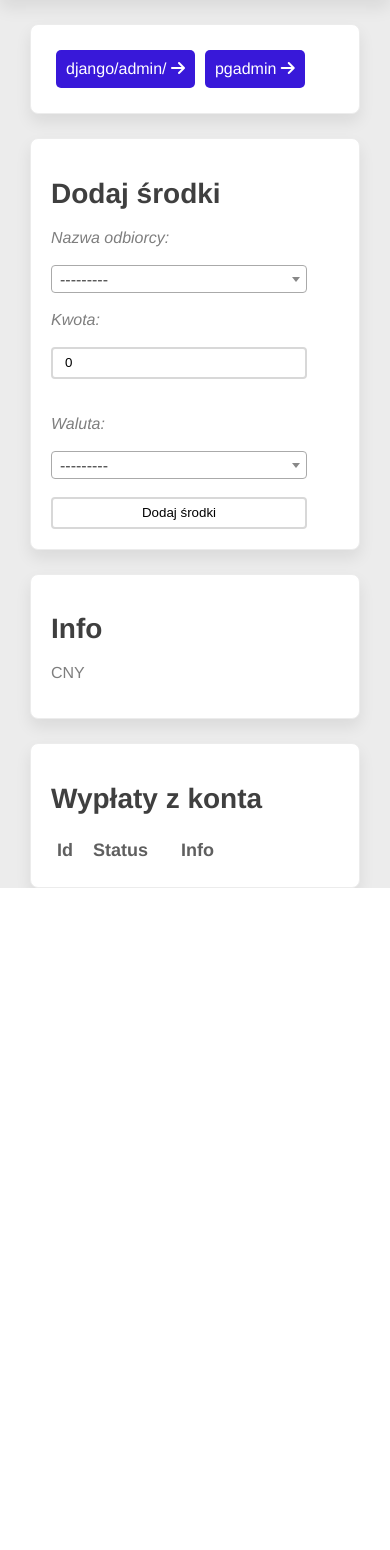
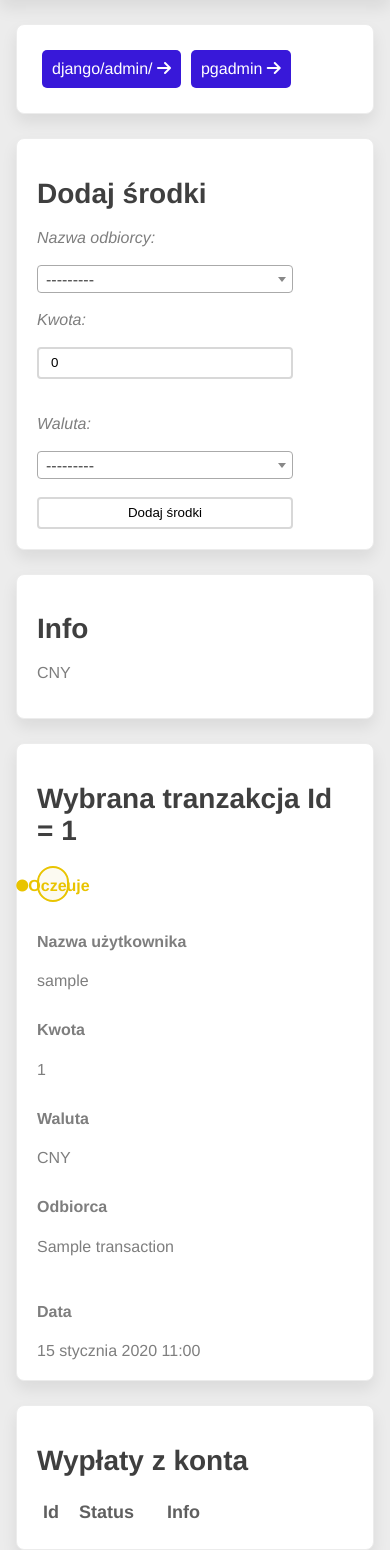
Before and after one commit to Eg-Nickname/django-bank, a Django app: page /admindashboard/inspect/1 in a window 390 px wide. Shown: the part 73-1623 px from the top of the page. Before the commit the page ends 961 px from the top, so only its background shows below. Run offline with Django 4.2, Linux system fonts and the light colour scheme; a user stored in the database is signed in; tables that the repository leaves empty hold one stand-in row (values such as "Sample post"); some libraries are stand-ins or nearby versions.

Commit message:
inspect message, moved container style to base.css

```diff
--- a/admindashboard/static/admindashboard/admindashboard.css
+++ b/admindashboard/static/admindashboard/admindashboard.css
@@ -17,18 +17,9 @@
     grid-column-start: 1;
     grid-column-end: 2;
     grid-row-start: 1;
-
-    margin-left: 30px;
-    height: auto;
-    padding: 20px;
-    width: auto;
+    margin-left: 24px;
     display: flex;
-    /* justify-content: center; */
     align-items: center;
-    border: 1px solid var(--neutral-100);
-    background-color: var(--neutral-000);
-    border-radius: 8px;
-    box-shadow: 0px 8px 16px rgba(0, 0, 0, 0.08);
 }
 
 /* Link acting like button */
@@ -54,14 +45,6 @@
     grid-column-end: 3;
     grid-row-start: 1;
     grid-row-end: 3;
-
-    padding: 20px;
-    width: auto;
-    height: auto;
-    border: 1px solid var(--neutral-100);
-    background-color: var(--neutral-000);
-    border-radius: 8px;
-    box-shadow: 0px 8px 16px rgba(0, 0, 0, 0.08);
 }
 
 /* Forms */
@@ -69,14 +52,7 @@
     grid-column-start: 1;
     grid-column-end: 2;
     grid-row-start: 2;
-
-    margin-left: 30px;
-    padding: 20px;
-    width: auto;
-    border: 1px solid var(--neutral-100);
-    background-color: var(--neutral-000);
-    border-radius: 8px;
-    box-shadow: 0px 8px 16px rgba(0, 0, 0, 0.08);
+    margin-left: 24px;
 }
 
 h1{
@@ -170,14 +146,8 @@
     grid-column-start: 1;
     grid-column-end: end;
     grid-row-start: 3;
-    margin: 0 30px;
-    padding: 20px;
+    margin: 0 24px;
     max-width: 96vw;
-    border: 1px solid var(--neutral-100);
-    background-color: var(--neutral-000);
-    color: var(--neutral-600);
-    border-radius: 8px;
-    box-shadow: 0px 8px 16px rgba(0, 0, 0, 0.08);
 }
 .withdraws-wrapper{
     display: grid;
@@ -214,12 +184,13 @@
     background-color: var(--success-bg);
     font-weight: 600;
 }
-.status-success i{
-    margin-top: 0px;
-    margin-right: 5px;
+.status-success:hover{
+    color: var(--success-border) !important;
+    border: 2px solid var(--success-border) !important;
+    transition: all 0.2s;
 }
 
-.status-warning, .status-warning a{
+.status-warning{
     display: flex;
     justify-content: space-between;
     align-items: center;
@@ -232,16 +203,22 @@
     background-color: var(--warning-bg);
     font-weight: 600;
 }
-.status-warning i{
+.status-warning:hover{
+    color: var(--warning-border) !important;
+    border: 2px solid var(--warning-border) !important;
+    transition: all 0.2s;
+}
+
+.status-success i, .status-warning i{
     margin-top: 0px;
     margin-right: 5px;
 }
 
-.status-success p::before{
+.withdraws-wrapper .status-success p::before{
     content: "Wypłacone";
 }
 
-.status-warning p::before{
+.withdraws-wrapper .status-warning p::before{
     content: "Oczekuje";
 }
 
@@ -280,24 +257,27 @@
         display: flex;
     }
 
-    .status-success p::before{
+    .withdraws-wrapper .status-success p::before{
         content: "";
     }
 
-    .status-warning p::before{
+    .withdraws-wrapper .status-warning p::before{
         content: "";
     }
-    .status-success, .status-warning{
+    .withdraws-wrapper .status-success, .status-warning{
         display: flex;
         width: 16px;
         justify-content: center;
         align-items: center;
     }
-    .status-success i, .status-warning i{
+    .withdraws-wrapper .status-success i, .status-warning i{
         margin: 0;
     }
 }
 
+.selected-transaction-container{
+    display: none;
+}
 
 @media (max-width: 920px){
     .content{
@@ -309,22 +289,40 @@
     }
 
     .link-container{
-        grid-row-start: 1;
-        margin: 0 30px;
+        grid-row: auto;
+        margin: 0 16px;
     }
     .addmoney-container{
-        grid-row-start: 2;
-        margin: 0 30px;
+        grid-row: auto;
+        margin: 0 16px;
     }
     .info-container{
-        grid-row-start: 3;
+        grid-row: auto / span 1;
         grid-column-start: 1;
         grid-column-end: 1;
-        margin: 0 30px;
+        margin: 0 16px;
     }
-    .withdraws-container{
-        grid-row-start: 4;
+    .selected-transaction-container{
+        grid-row: auto;
+        display: grid;
         grid-column-start: 1;
         grid-column-end: 1;
+        margin: 0 16px;
+
+        grid-template-columns: minmax(0, 1fr);
+    }
+    .selected-transaction-container div{
+        padding-top: 10px;
+        overflow-wrap: break-word !important;
+    }
+    .selected-transaction-container #sel-trans-title{
+        max-width: 80vw;
+    }
+
+    .withdraws-container{
+        grid-row: auto;
+        grid-column-start: 1;
+        grid-column-end: 1;
+        margin: 0 16px;
     }
 }
--- a/admindashboard/templates/admindashboard/admindashboard.html
+++ b/admindashboard/templates/admindashboard/admindashboard.html
@@ -55,6 +55,28 @@
     <p>{{selected_transaction.waluta}}</p>
 </div>
 
+{% if selected_transaction %}
+    <div class="selected-transaction-container">
+        <h1>Wybrana tranzakcja Id = {{selected_transaction.transaction_id}}</h1>
+
+        {% if selected_transaction.status == 0 %}
+        <a href="{% url "admin-mark-transaction" selected_transaction.transaction_id %}" title="Zmień status na oczekujace"><div class="status-success"><i class="fa-solid fa-circle fa-xs"></i><p>Wypłacone</p></div></a>
+        {% elif selected_transaction.status == 1 %}
+        <a href="{% url "admin-mark-transaction" selected_transaction.transaction_id %}" title="Zmień status na wypłacone"><div class="status-warning"><i class="fa-solid fa-circle fa-xs"></i><p>Oczeuje</p></div></a>
+        {% endif %}
+
+        <div><h4>Nazwa użytkownika</h4>{{selected_transaction.sender_id}}</div>
+
+        <div><h4>Kwota</h4>{{selected_transaction.kwota}}</div>
+
+        <div ><h4>Waluta</h4>{{selected_transaction.waluta}}</div>
+
+        <div id="sel-trans-title"><h4>Odbiorca</h4><p>{{selected_transaction.title}}</p></div>
+
+        <div><h4>Data</h4>{{selected_transaction.data_transakcji}}</div>
+    </div>
+{% endif %}
+
 <div class="withdraws-container">
     <h1>Wypłaty z konta</h1>
     <div class="withdraws-wrapper">
@@ -93,7 +115,7 @@
 
             <div class="date">{{transaction.data_transakcji}}</div>
 
-            <div class="more-info"><a href="info">Info</a></div>
+            <div class="more-info"><a href="{% url "admin-inspect-transaction" transaction.transaction_id %}">Info</a></div>
         {% endfor %}
     </div>
 </div>
--- a/main/static/main/base.css
+++ b/main/static/main/base.css
@@ -87,6 +87,16 @@
 	justify-content: space-between;
 	align-items:center;
 	white-space: nowrap;
+}
+
+[class$="container"]{
+  padding: 20px;
+  width: auto;
+  height: auto;
+  border: 1px solid var(--neutral-100);
+  background-color: var(--neutral-000);
+  border-radius: 8px;
+  box-shadow: 0px 8px 16px rgba(0, 0, 0, 0.08);
 }
 
 @keyframes loadAnimation {
```
